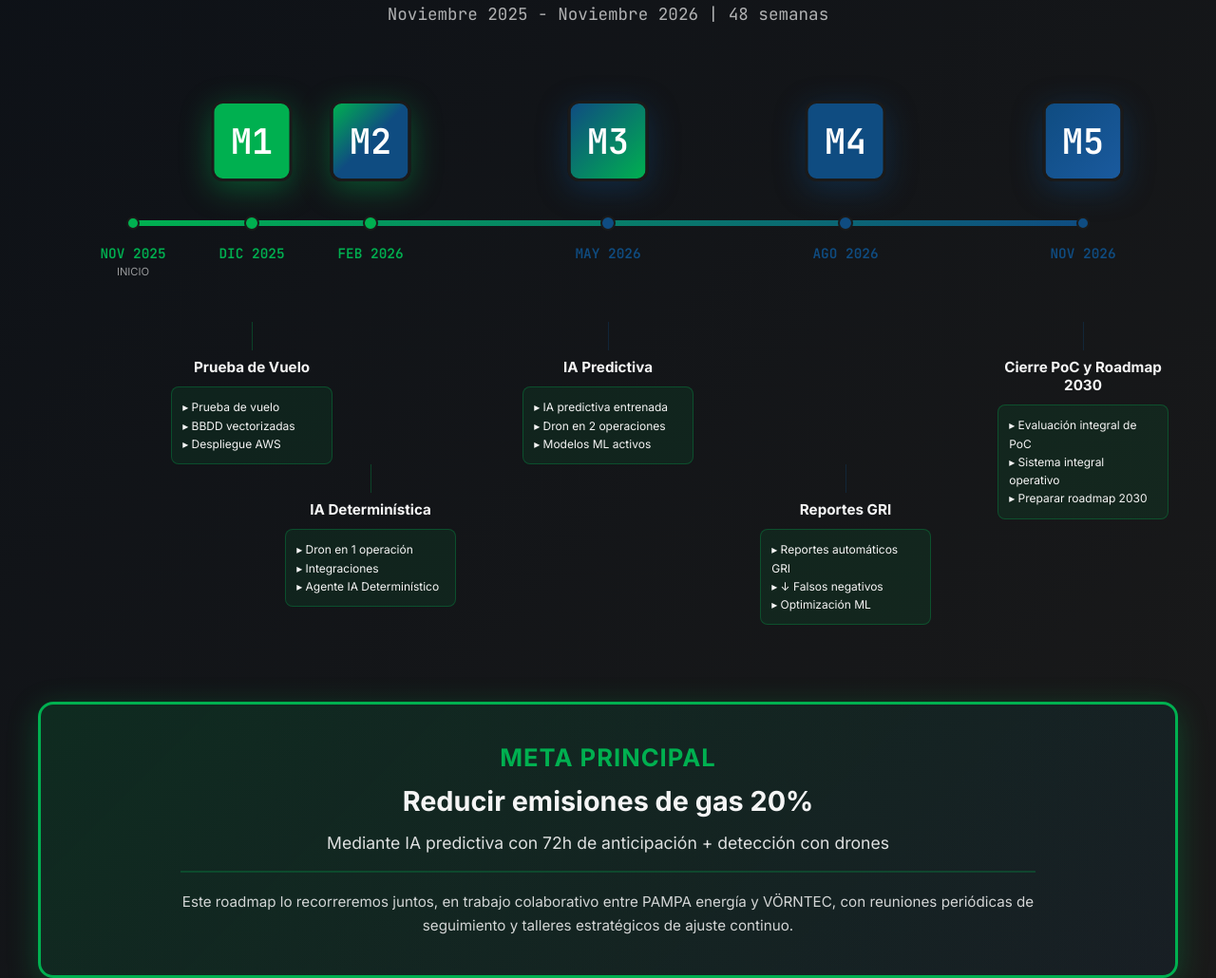
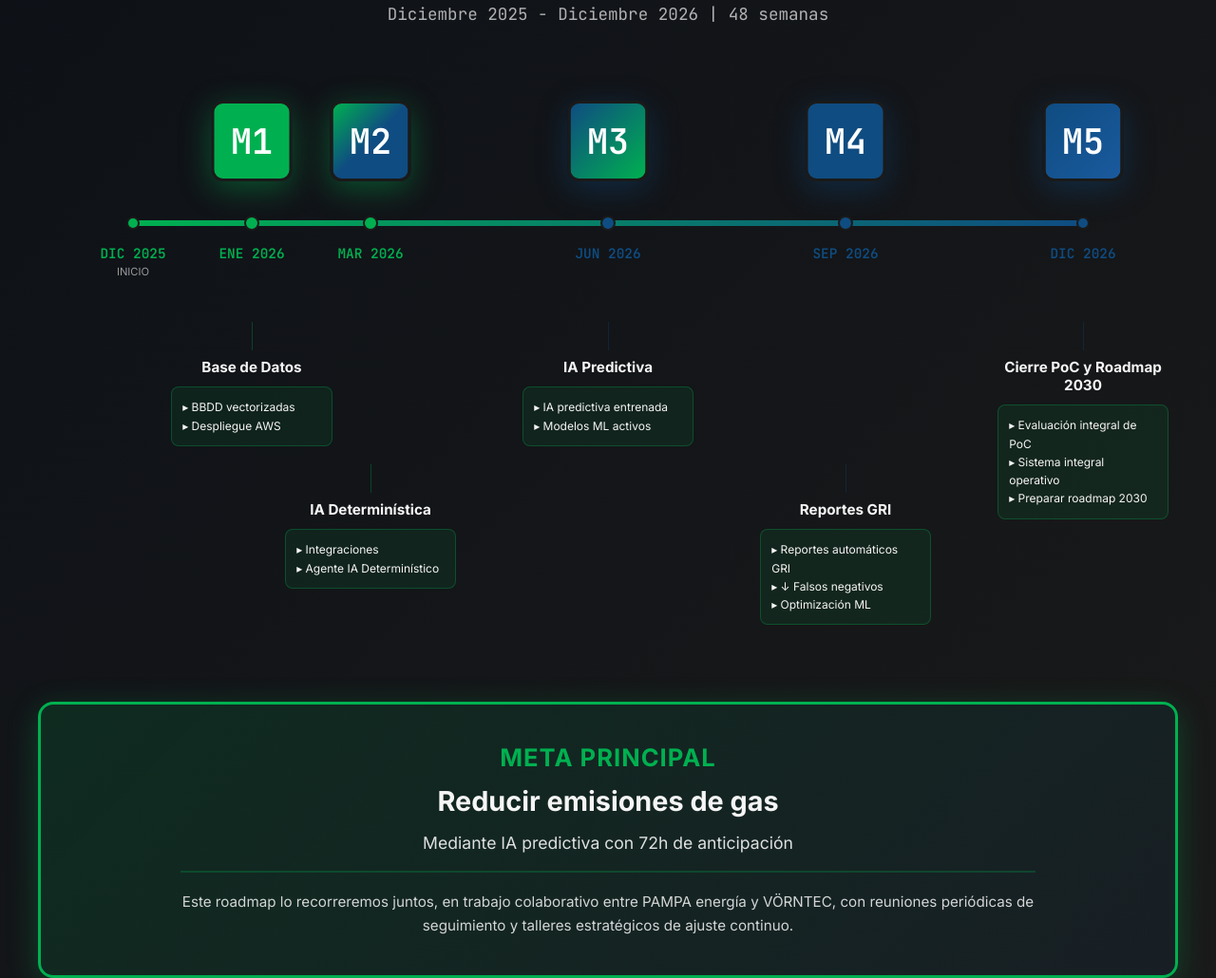
Before and after one commit to MSTmarco/pampa, a plain HTML site: page index.html in a window 1280 px wide. Shown: the part 5777-6807 px from the top of the page at 95% size. Drawn offline with Linux system fonts and the light colour scheme.

Commit message:
Update index.html

```diff
--- a/index.html
+++ b/index.html
@@ -852,12 +852,12 @@
     </div>
 </div>
 
-<!-- SLIDE 4: TIMELINE -->
+<!-- SLIDE 5: TIMELINE - CORREGIDO -->
 <div class="slide" style="background: linear-gradient(135deg, var(--code-bg) 0%, var(--dark) 100%);">
     <div class="container">
         <div class="code-line">// POC_TIMELINE_ROADMAP.tsx</div>
         <h1 style="font-size: 2.5rem; font-weight: 700; text-align: center; margin-bottom: 0.5rem; background: linear-gradient(135deg, var(--primary) 0%, var(--secondary) 100%); -webkit-background-clip: text; -webkit-text-fill-color: transparent; background-clip: text;">Roadmap del PoC</h1>
-        <div style="text-align: center; font-size: 1.1rem; opacity: 0.7; margin-bottom: 3rem; font-family: 'JetBrains Mono', monospace;">Noviembre 2025 - Noviembre 2026 | 48 semanas</div>
+        <div style="text-align: center; font-size: 1.1rem; opacity: 0.7; margin-bottom: 3rem; font-family: 'JetBrains Mono', monospace;">Diciembre 2025 - Diciembre 2026 | 48 semanas</div>
 
         <div style="position: relative; padding: 2rem 0; max-width: 1100px; margin: 0 auto;">
 
@@ -917,23 +917,23 @@
                 <!-- Fechas debajo de la línea -->
                 <div style="position: relative; margin-top: 1.2rem; height: 50px;">
                     <div style="position: absolute; left: 0%; transform: translateX(-50%); text-align: center; width: 100px;">
-                        <div style="font-size: 0.9rem; font-weight: 600; color: var(--primary); font-family: 'JetBrains Mono', monospace;">NOV 2025</div>
+                        <div style="font-size: 0.9rem; font-weight: 600; color: var(--primary); font-family: 'JetBrains Mono', monospace;">DIC 2025</div>
                         <div style="font-size: 0.7rem; opacity: 0.6; margin-top: 0.2rem;">INICIO</div>
                     </div>
                     <div style="position: absolute; left: 12.5%; transform: translateX(-50%); text-align: center; width: 100px;">
-                        <div style="font-size: 0.9rem; font-weight: 600; color: var(--primary); font-family: 'JetBrains Mono', monospace;">DIC 2025</div>
+                        <div style="font-size: 0.9rem; font-weight: 600; color: var(--primary); font-family: 'JetBrains Mono', monospace;">ENE 2026</div>
                     </div>
                     <div style="position: absolute; left: 25%; transform: translateX(-50%); text-align: center; width: 100px;">
-                        <div style="font-size: 0.9rem; font-weight: 600; color: var(--primary); font-family: 'JetBrains Mono', monospace;">FEB 2026</div>
+                        <div style="font-size: 0.9rem; font-weight: 600; color: var(--primary); font-family: 'JetBrains Mono', monospace;">MAR 2026</div>
                     </div>
                     <div style="position: absolute; left: 50%; transform: translateX(-50%); text-align: center; width: 100px;">
-                        <div style="font-size: 0.9rem; font-weight: 600; color: var(--secondary); font-family: 'JetBrains Mono', monospace;">MAY 2026</div>
+                        <div style="font-size: 0.9rem; font-weight: 600; color: var(--secondary); font-family: 'JetBrains Mono', monospace;">JUN 2026</div>
                     </div>
                     <div style="position: absolute; left: 75%; transform: translateX(-50%); text-align: center; width: 100px;">
-                        <div style="font-size: 0.9rem; font-weight: 600; color: var(--secondary); font-family: 'JetBrains Mono', monospace;">AGO 2026</div>
+                        <div style="font-size: 0.9rem; font-weight: 600; color: var(--secondary); font-family: 'JetBrains Mono', monospace;">SEP 2026</div>
                     </div>
                     <div style="position: absolute; left: 100%; transform: translateX(-50%); text-align: center; width: 100px;">
-                        <div style="font-size: 0.9rem; font-weight: 600; color: var(--secondary); font-family: 'JetBrains Mono', monospace;">NOV 2026</div>
+                        <div style="font-size: 0.9rem; font-weight: 600; color: var(--secondary); font-family: 'JetBrains Mono', monospace;">DIC 2026</div>
                     </div>
                 </div>
 
@@ -944,29 +944,29 @@
                     <div style="position: absolute; left: 12.5%; transform: translateX(-50%); width: 170px; top: 0;">
                         <!-- Línea conectora -->
                         <div style="width: 1px; height: 30px; background: rgba(0, 176, 80, 0.3); margin: 0 auto 0.5rem;"></div>
-                        <h3 style="font-size: 0.95rem; font-weight: 700; color: var(--light); margin-bottom: 0.7rem; text-align: center;">Prueba de Vuelo</h3>
+                        <h3 style="font-size: 0.95rem; font-weight: 700; color: var(--light); margin-bottom: 0.7rem; text-align: center;">Base de Datos</h3>
                         <div style="background: rgba(0, 176, 80, 0.1); border: 1px solid rgba(0, 176, 80, 0.3); border-radius: 8px; padding: 0.7rem; font-size: 0.75rem; line-height: 1.6;">
-                            ▸ Prueba de vuelo<br>▸ BBDD vectorizadas<br>▸ Despliegue AWS
+                            ▸ BBDD vectorizadas<br>▸ Despliegue AWS
                         </div>
                     </div>
 
-                    <!-- M2 - ABAJO -->
+                    <!-- M2 - ABAJO (SIN DRONES) -->
                     <div style="position: absolute; left: 25%; transform: translateX(-50%); width: 180px; top: 150px;">
                         <!-- Línea conectora -->
                         <div style="width: 1px; height: 30px; background: rgba(0, 176, 80, 0.3); margin: 0 auto 0.5rem;"></div>
                         <h3 style="font-size: 0.95rem; font-weight: 700; color: var(--light); margin-bottom: 0.7rem; text-align: center;">IA Determinística</h3>
                         <div style="background: rgba(0, 176, 80, 0.1); border: 1px solid rgba(0, 176, 80, 0.3); border-radius: 8px; padding: 0.7rem; font-size: 0.75rem; line-height: 1.6;">
-                            ▸ Dron en 1 operación<br>▸ Integraciones<br>▸ Agente IA Determinístico
+                            ▸ Integraciones<br>▸ Agente IA Determinístico
                         </div>
                     </div>
 
-                    <!-- M3 - ARRIBA -->
+                    <!-- M3 - ARRIBA (SIN DRONES) -->
                     <div style="position: absolute; left: 50%; transform: translateX(-50%); width: 180px; top: 0;">
                         <!-- Línea conectora -->
                         <div style="width: 1px; height: 30px; background: rgba(15, 76, 129, 0.3); margin: 0 auto 0.5rem;"></div>
                         <h3 style="font-size: 0.95rem; font-weight: 700; color: var(--light); margin-bottom: 0.7rem; text-align: center;">IA Predictiva</h3>
                         <div style="background: rgba(0, 176, 80, 0.1); border: 1px solid rgba(0, 176, 80, 0.3); border-radius: 8px; padding: 0.7rem; font-size: 0.75rem; line-height: 1.6;">
-                            ▸ IA predictiva entrenada<br>▸ Dron en 2 operaciones<br>▸ Modelos ML activos
+                            ▸ IA predictiva entrenada<br>▸ Modelos ML activos
                         </div>
                     </div>
 
@@ -998,10 +998,10 @@
                 Meta Principal
             </div>
             <div style="font-size: 1.8rem; font-weight: 700; color: var(--light); margin-bottom: 1rem;">
-                Reducir emisiones de gas 20%
+                Reducir emisiones de gas
             </div>
             <div style="font-size: 1.1rem; opacity: 0.9; margin-bottom: 1.2rem;">
-                Mediante IA predictiva con 72h de anticipación + detección con drones
+                Mediante IA predictiva con 72h de anticipación
             </div>
             <div style="font-size: 0.95rem; opacity: 0.85; line-height: 1.6; max-width: 900px; margin: 0 auto; padding-top: 1.2rem; border-top: 2px solid rgba(0, 176, 80, 0.3);">
                 Este roadmap lo recorreremos juntos, en trabajo colaborativo entre PAMPA energía y VÖRNTEC, con reuniones periódicas de seguimiento y talleres estratégicos de ajuste continuo.
@@ -1009,7 +1009,6 @@
         </div>
     </div>
 </div>
-
 <!-- SLIDE 5: STACK TECNOLÓGICO -->
 <div class="slide" style="background: var(--dark);">
     <div class="container">
```
